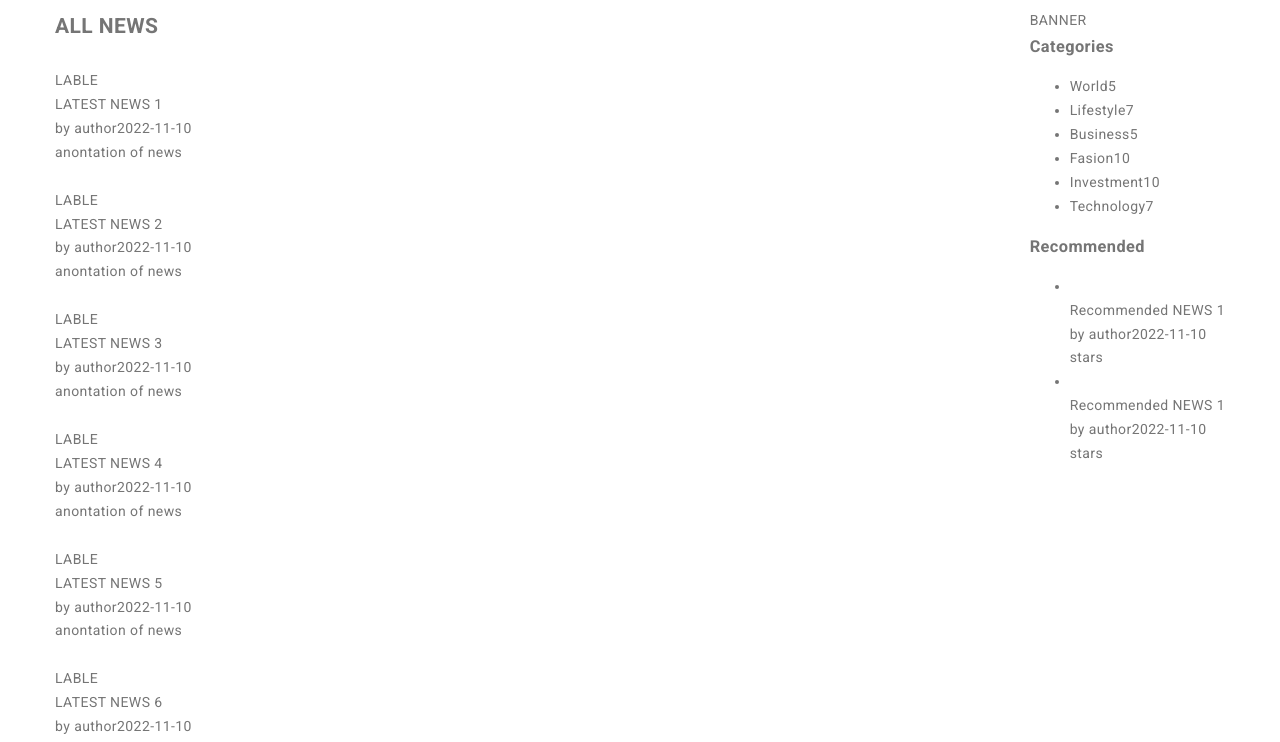
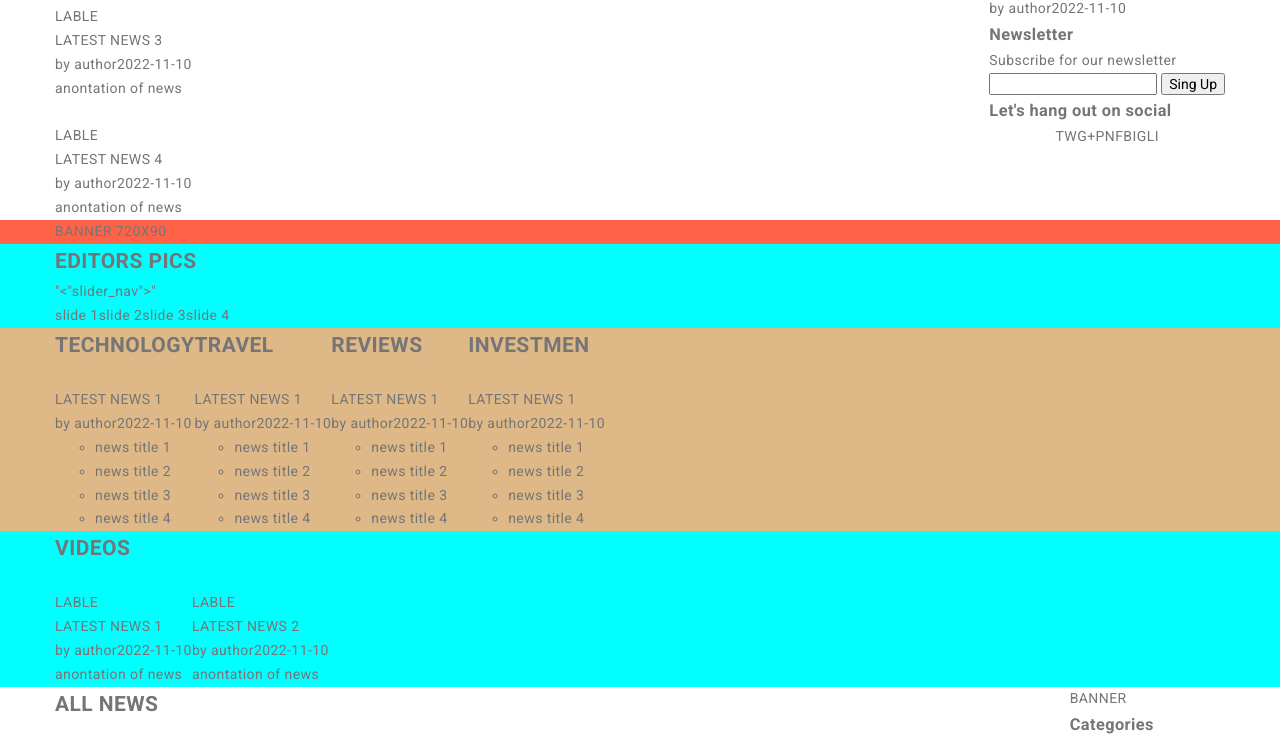
Before and after one commit to VKlapan/esportsProFormula2022, a plain HTML site: page index.html in a window 1280 px wide. Shown: the part 700-1442 px from the top of the page. Drawn offline with nearby package versions, Linux system fonts and the light colour scheme.

Commit message:
make all sections flex

```diff
--- a/index.html
+++ b/index.html
@@ -82,7 +82,7 @@
         <section class="top-news">
           <div class="container">
             <h2 class="top-news__title invisible">TOP NEWS TITLE INVISIBLE</h2>
-            <!-- <div class="top-news__wrapper">
+            <div class="top-news__wrapper">
               <ul class="news__list news__list--vertical">
                 <li class="news__item--text-left">
                   <div class="news__text">
@@ -129,7 +129,7 @@
                   </p>
                 </div>
               </div>
-            </div> -->
+            </div>
           </div>
         </section>
 
@@ -249,7 +249,7 @@
               </div>
               <div class="socials-block">
                 <h3 class="social-block__title">Let's hang out on social</h3>
-                <ul class="socials-list">
+                <ul class="socials__list">
                   <li class="socials-list__item">TW</li>
                   <li class="socials-list__item">G+</li>
                   <li class="socials-list__item">PN</li>
@@ -262,13 +262,13 @@
           </div>
         </section>
 
-        <!-- <section class="advertise">
+        <section class="advertise">
           <div class="container">
-            <div class="advertise__banner--720x90">BANNER</div>
+            <div class="advertise__banner--720x90">BANNER 720X90</div>
           </div>
-        </section> -->
+        </section>
 
-        <!-- <section class="editors-pics">
+        <section class="editor-pics">
           <div class="container editors-pics">
             <h2 class="editors-pics__title">EDITORS PICS</h2>
             <div class="editors-pics__slider">
@@ -283,9 +283,9 @@
               </div>
             </div>
           </div>
-        </section> -->
+        </section>
 
-        <!-- <section class="categories-top news-list">
+        <section class="categories-top">
           <div class="container">
             <ul class="categories-top__list news__list">
               <li class="categories-top__item-block">
@@ -406,9 +406,9 @@
               </li>
             </ul>
           </div>
-        </section> -->
+        </section>
 
-        <!-- <section class="videos">
+        <section class="videos">
           <div class="container">
             <h2 class="videos__title">VIDEOS</h2>
             <div class="videos__wrapper">
@@ -438,7 +438,7 @@
               </ul>
             </div>
           </div>
-        </section> -->
+        </section>
 
         <section class="all-news">
           <div class="container all-news">
@@ -545,7 +545,7 @@
               </div>
               <div class="recommendations">
                 <h3 class="recommendations__title">Recommended</h3>
-                <ul class="recommendations__list">
+                <ul class="news__list news__list--vertical">
                   <li class="news__item">
                     <img class="news__image" />
                     <div class="news__text">
--- /dev/null
+++ b/saas/components/_advertise.scss
@@ -0,0 +1,4 @@
+.advertise {
+  display: flex;
+  background-color: tomato;
+}
--- /dev/null
+++ b/saas/components/_categories-top.scss
@@ -0,0 +1,4 @@
+.categories-top {
+  display: flex;
+  background-color: burlywood;
+}
--- a/saas/components/_top-news.scss
+++ b/saas/components/_top-news.scss
@@ -1,4 +1,5 @@
 .top-news {
+  display: flex;
   margin-right: auto;
   margin-left: auto;
 }
--- /dev/null
+++ b/saas/components/_videos.scss
@@ -0,0 +1,4 @@
+.videos {
+  display: flex;
+  background-color: aqua;
+}
--- a/saas/main.scss
+++ b/saas/main.scss
@@ -10,3 +10,7 @@
 @import "./components/top-news";
 @import "./components/latest-news";
 @import "./components/all-news";
+@import "./components/advertise";
+@import "./components/editor-pics";
+@import "./components/categories-top";
+@import "./components/videos";
```
Also changed, not shown: css/main.css, css/main.min.css, saas/components/_editor-pics.scss (renamed from saas/components/_editors-pics.scss), 2 other files.
